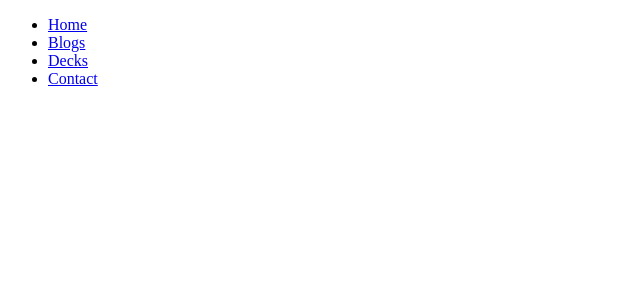
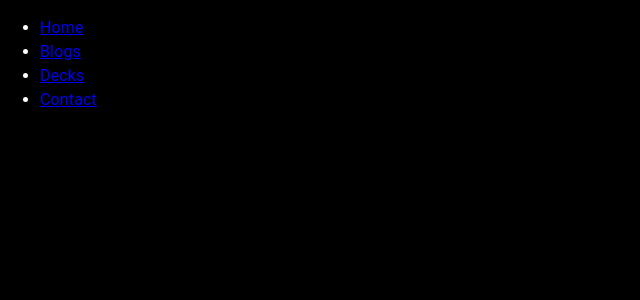
Before and after one commit to kecsot/leitner-ts-frontend, a React (Vite) app: page / in a window 1280 px wide. Shown: the top 300 px of the page, without its empty margins (0-640 px from the left). Built offline with nearby package versions, Linux system fonts and the light colour scheme; the HTML template or start-up script is replaced by a standard one.

Commit message:
init a default MUI theme

```diff
--- a/src/App.tsx
+++ b/src/App.tsx
@@ -1,6 +1,8 @@
 import {QueryClient, QueryClientProvider} from "react-query"
 import {Router} from "./router/router"
 import {ErrorBoundary} from "react-error-boundary";
+import {CssBaseline, ThemeProvider} from "@mui/material";
+import theme from "./theme/theme.ts";
 
 function App() {
     const queryClient = new QueryClient()
@@ -13,11 +15,14 @@
     })
 
     return (
-        <QueryClientProvider client={queryClient}>
-            <ErrorBoundary fallback={<div>Something went wrong</div>}>
-                <Router/>
-            </ErrorBoundary>
-        </QueryClientProvider>
+        <ThemeProvider theme={theme}>
+            <CssBaseline />
+            <QueryClientProvider client={queryClient}>
+                <ErrorBoundary fallback={<div>Something went wrong</div>}>
+                    <Router/>
+                </ErrorBoundary>
+            </QueryClientProvider>
+        </ThemeProvider>
     )
 }
 
--- /dev/null
+++ b/src/theme/theme.ts
@@ -0,0 +1,24 @@
+import { createTheme } from '@mui/material/styles';
+import { red } from '@mui/material/colors';
+
+const theme = createTheme({
+  palette: {
+    primary: {
+      main: '#556cd6',
+    },
+    secondary: {
+      main: '#19857b',
+    },
+    error: {
+      main: red.A400,
+    },
+    background: {
+        default: 'black',
+    },
+    text: {
+        primary: '#ffffff',
+    }
+  },
+});
+
+export default theme;
```
